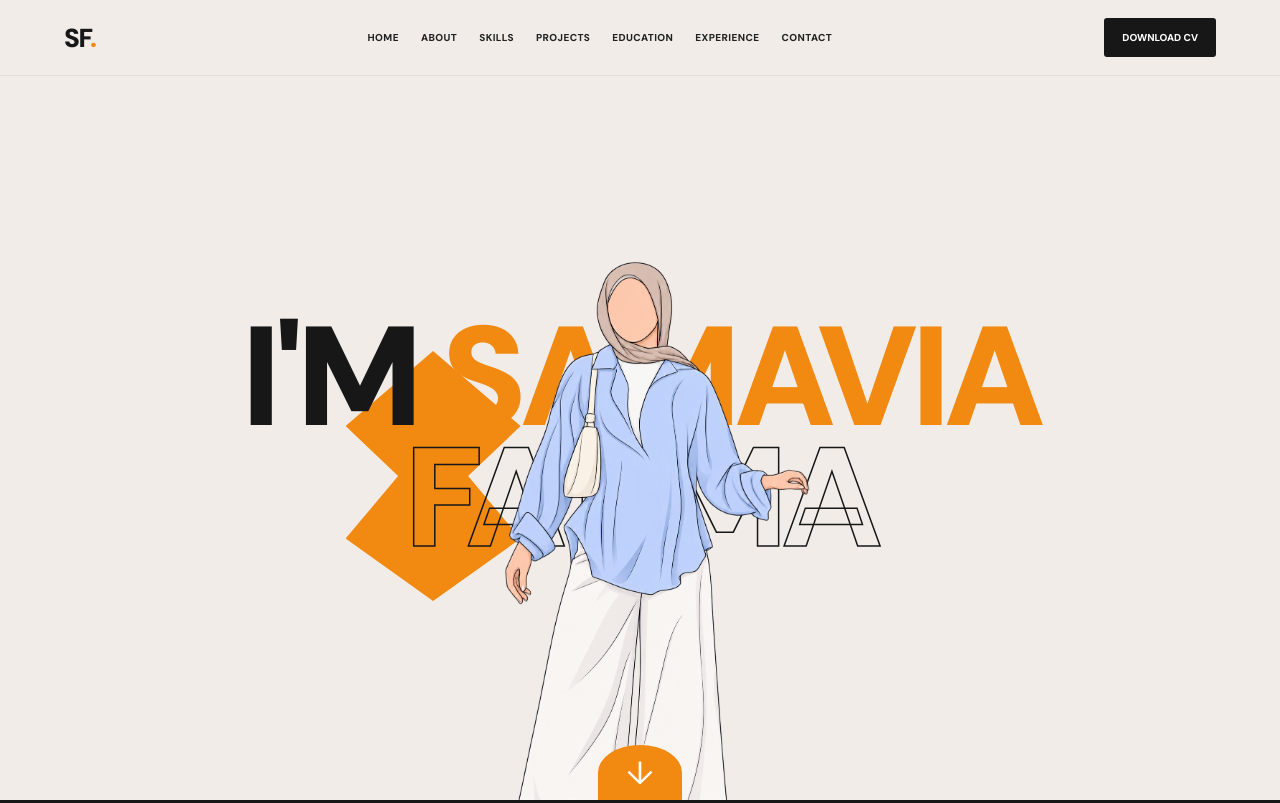
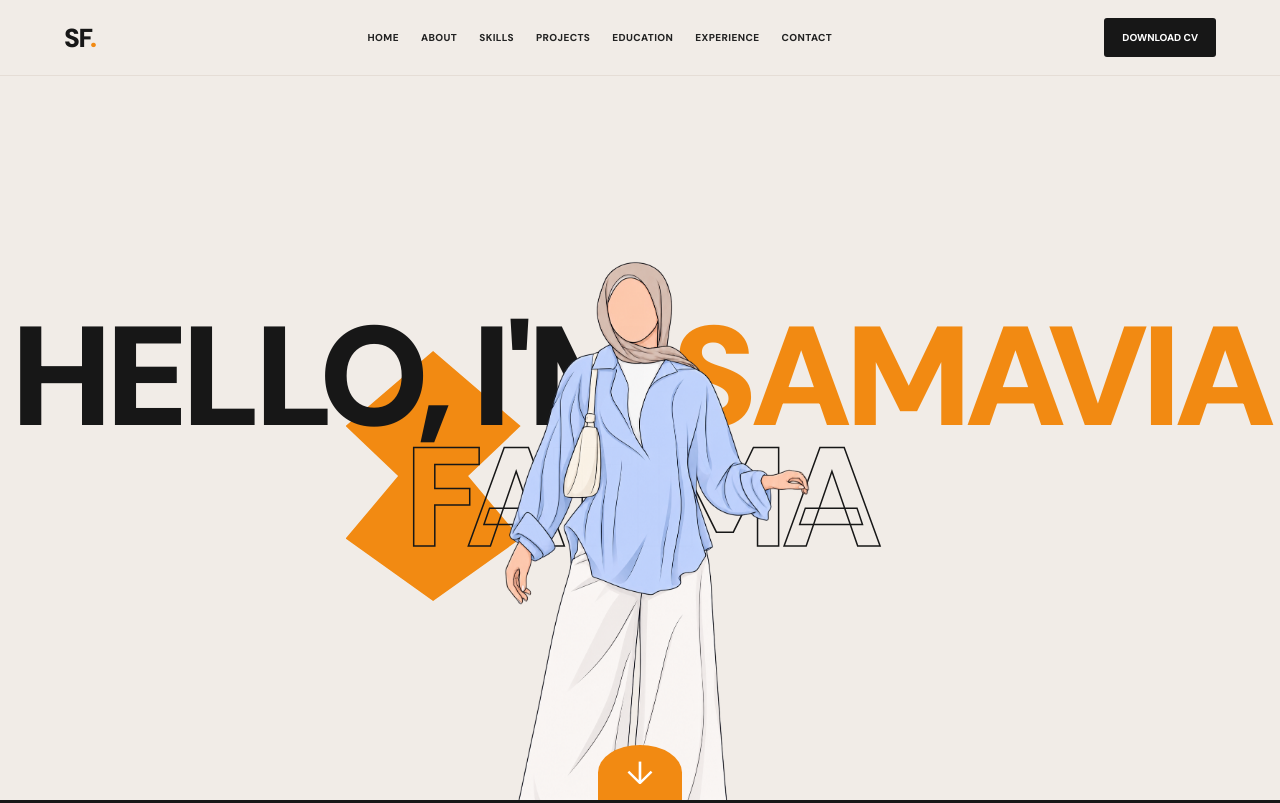
Before and after one commit to samaviafatima/cloud-portfolio, a plain HTML site: page index.html in a window 1280 px wide. Shown: the top 803 px of the page. Drawn offline with Linux system fonts and the light colour scheme.

Commit message:
Update portfolio hero heading

```diff
--- a/index.html
+++ b/index.html
@@ -37,7 +37,7 @@
             <div class="orange-shape"></div>
 
             <h1 class="hero-heading">
-                <span class="line">I'M <span class="orange-text">SAMAVIA</span></span>
+                <span class="line">HELLO, I'M <span class="orange-text">SAMAVIA</span></span>
                 <span class="line outline">FATIMA</span>
             </h1>
 
```
